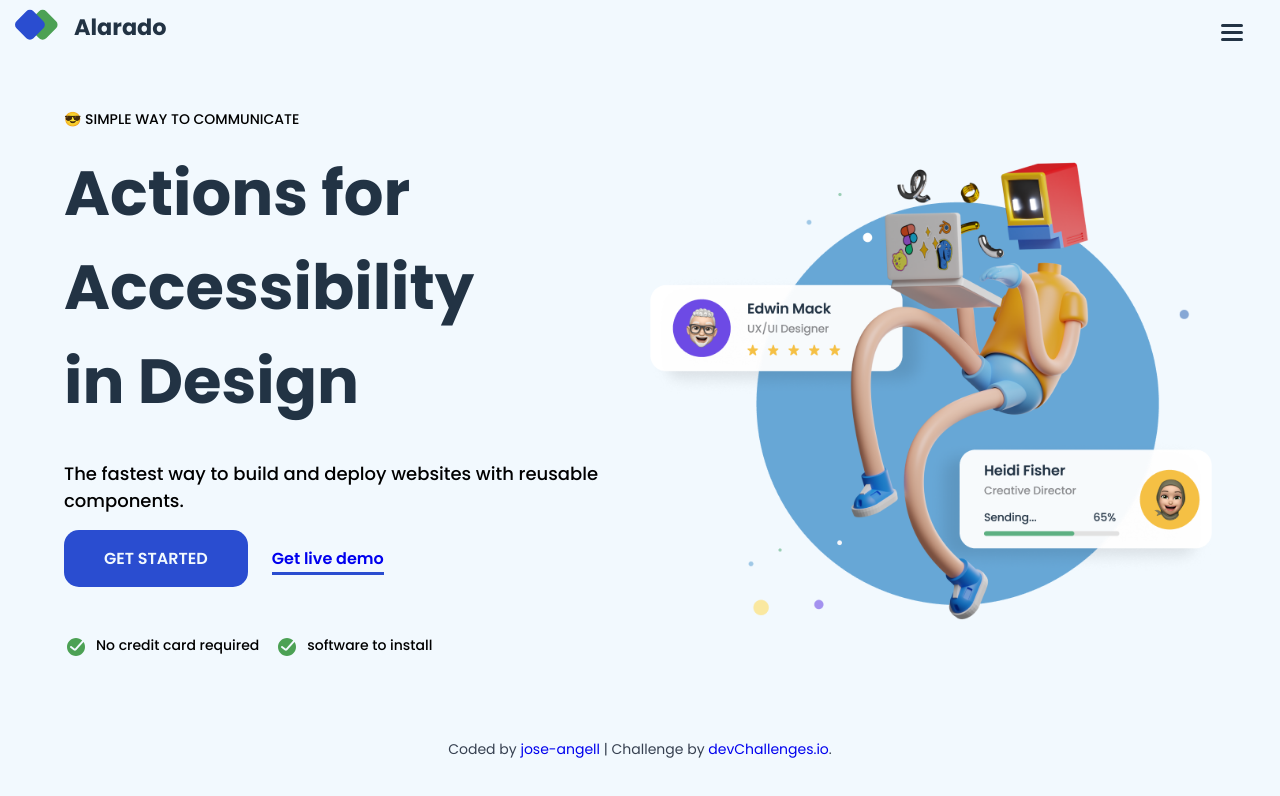
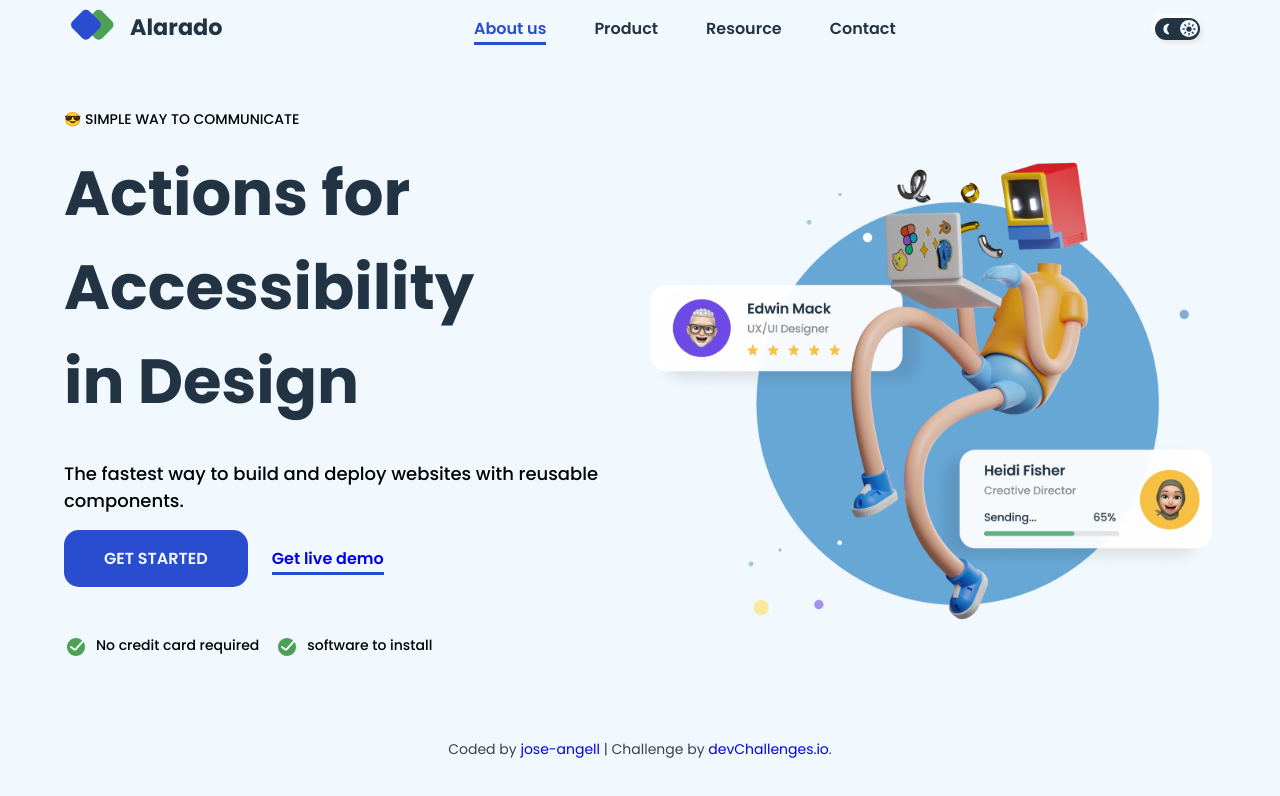
Before and after one commit to jose-angell/Simple-Homepage, a plain HTML site: page index.html in a window 1280 px wide. Drawn offline with Linux system fonts and the light colour scheme.

Commit message:
menu responsivo

```diff
--- a/style.css
+++ b/style.css
@@ -329,3 +329,36 @@ li a.selected, li a:hover{
     }
 
 }
+
+@media only screen and (min-width: 890px){
+    ul {
+        width: 100%;
+        height: auto;
+        position: absolute;
+        top: -4rem;
+        display: flex;
+        flex-direction: row;
+        align-items: center;
+        justify-content: center;
+        margin-top: 5rem;
+        background: transparent;
+        opacity: 100%;
+        padding-left:7%;
+    }
+    .menu-logo {
+        margin-left: 4rem;
+    }
+    .menu-toggle {
+        display: none;
+    }
+    .toggle-mode {
+        position:absolute;
+        right: 5rem;
+    }
+    ul li a {
+        font-size: 1rem;
+    }
+    .dark ul {
+        background: transparent;
+    }
+}
```
